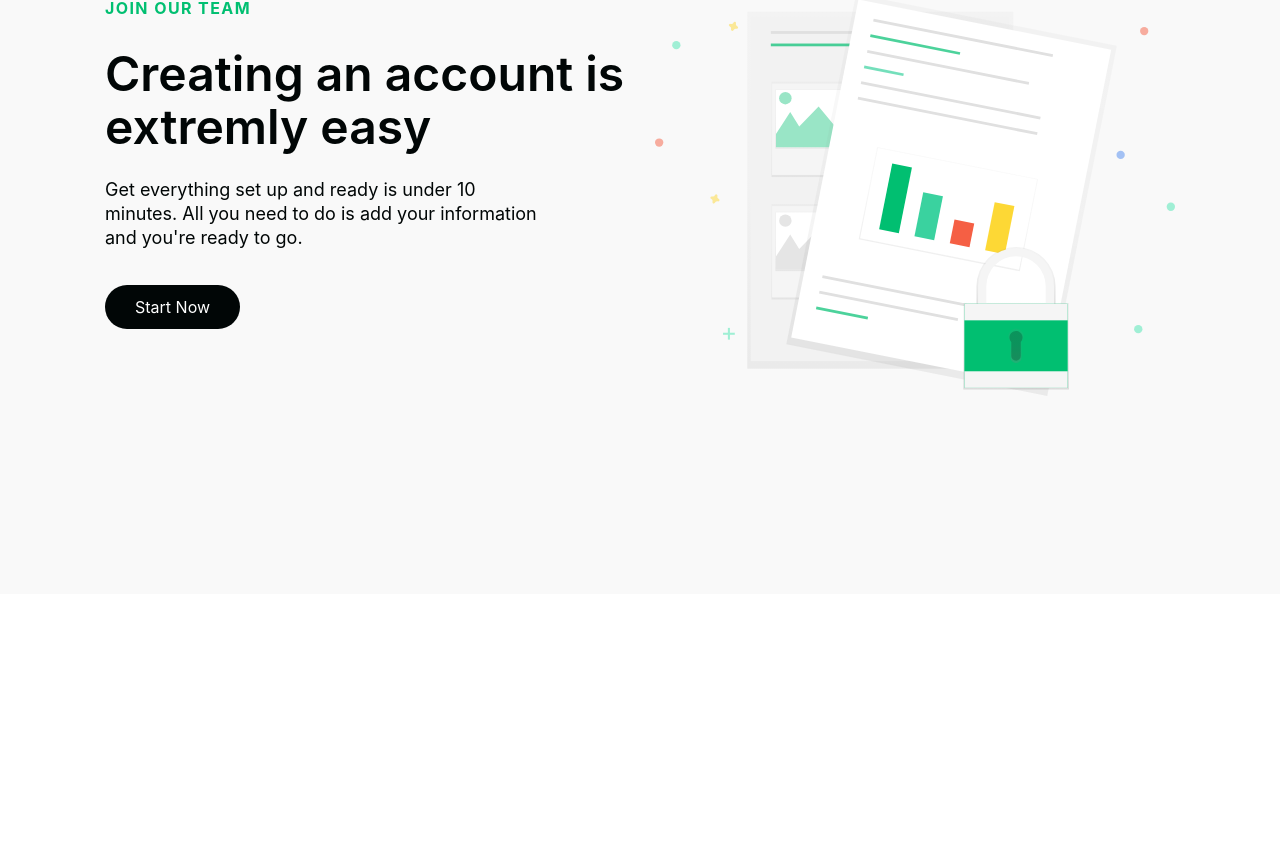
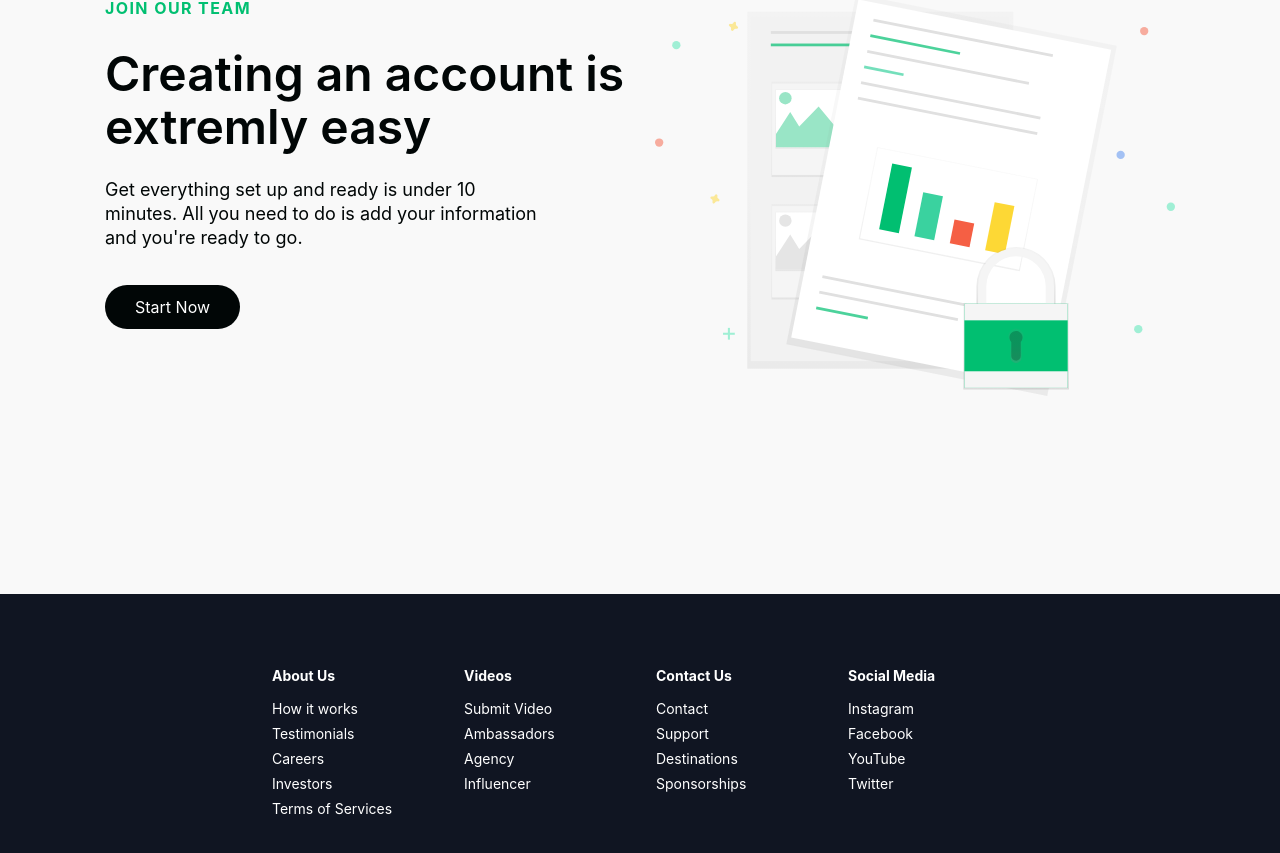
Before and after one commit to PiotrGamorski/react-website-scrolling-app, a React (Create React App) app: page / in a window 1280 px wide. Shown: the part 3486-4339 px from the top of the page. Before the commit the page ends 4080 px from the top, so only its background shows below. Built offline with nearby package versions, Linux system fonts and the light colour scheme; a web font is replaced by a local one.

Commit message:
Footer and its styling added.

```diff
--- a/src/App.js
+++ b/src/App.js
@@ -1,10 +1,14 @@
-import { BrowserRouter as Router } from "react-router-dom";
+import { BrowserRouter as Router, Route, Switch } from "react-router-dom";
 import Home from "./pages/index";
+import SigninPage from "./pages/signin";
 
 function App() {
   return (
     <Router>
-      <Home />
+      <Switch>
+        <Route path="/" component={Home} exact />
+        <Route path="/signin" component={SigninPage} exact />
+      </Switch>
     </Router>
   );
 }
--- /dev/null
+++ b/src/components/Footer/FooterElements.js
@@ -0,0 +1,67 @@
+import styled from "styled-components";
+import { Link as LinkRouter } from "react-router-dom";
+
+export const FooterContainer = styled.footer`
+  background-color: #101522;
+`;
+
+export const FooterWrapper = styled.div`
+  padding: 48px 24px;
+  display: flex;
+  justify-content: center;
+  align-items: center;
+  max-width: 1100px;
+  margin: 0 auto;
+`;
+
+export const FooterLinksContainer = styled.div`
+  display: flex;
+  justify-content: center;
+
+  @media screen and (max-width: 820px) {
+    padding-top: 32px;
+  }
+`;
+
+export const FooterLinkWrapper = styled.div`
+  display: flex;
+
+  @media screen and (max-width: 820px) {
+    flex-direction: column;
+  }
+`;
+
+export const FooterLinkItems = styled.div`
+  display: flex;
+  flex-direction: column;
+  align-items: flex-start;
+  margin: 16px;
+  text-align: left;
+  width: 160px;
+  box-sizing: border-box;
+  color: #fff;
+
+  @media screen and (max-width: 420px) {
+    margin: 0;
+    padding: 10px;
+    width: 100%;
+  }
+`;
+
+export const FooterLinkTitle = styled.h1`
+  font-size: 14px;
+  margin-bottom: 16px;
+`;
+
+export const FooterLink = styled(LinkRouter)`
+  color: #fff;
+  text-decoration: none;
+  cursor: pointer;
+  margin-bottom: 0.5rem;
+  font-size: 14px;
+
+  &:hover {
+    color: #01bf71;
+    transition: 0.3s ease-in-out;
+  }
+`;
--- /dev/null
+++ b/src/components/Footer/index.js
@@ -0,0 +1,56 @@
+import React from "react";
+import {
+  FooterContainer,
+  FooterWrapper,
+  FooterLinksContainer,
+  FooterLinkWrapper,
+  FooterLinkItems,
+  FooterLinkTitle,
+  FooterLink,
+} from "./FooterElements";
+
+const Footer = () => {
+  return (
+    <FooterContainer>
+      <FooterWrapper>
+        <FooterLinksContainer>
+          <FooterLinkWrapper>
+            <FooterLinkItems>
+              <FooterLinkTitle>About Us</FooterLinkTitle>
+              <FooterLink to="/signin">How it works</FooterLink>
+              <FooterLink to="/signin">Testimonials</FooterLink>
+              <FooterLink to="/signin">Careers</FooterLink>
+              <FooterLink to="/signin">Investors</FooterLink>
+              <FooterLink to="/signin">Terms of Services</FooterLink>
+            </FooterLinkItems>
+            <FooterLinkItems>
+              <FooterLinkTitle>Videos</FooterLinkTitle>
+              <FooterLink to="/signin">Submit Video</FooterLink>
+              <FooterLink to="/signin">Ambassadors</FooterLink>
+              <FooterLink to="/signin">Agency</FooterLink>
+              <FooterLink to="/signin">Influencer</FooterLink>
+            </FooterLinkItems>
+          </FooterLinkWrapper>
+          <FooterLinkWrapper>
+            <FooterLinkItems>
+              <FooterLinkTitle>Contact Us</FooterLinkTitle>
+              <FooterLink to="/signin">Contact</FooterLink>
+              <FooterLink to="/signin">Support</FooterLink>
+              <FooterLink to="/signin">Destinations</FooterLink>
+              <FooterLink to="/signin">Sponsorships</FooterLink>
+            </FooterLinkItems>
+            <FooterLinkItems>
+              <FooterLinkTitle>Social Media</FooterLinkTitle>
+              <FooterLink to="/signin">Instagram</FooterLink>
+              <FooterLink to="/signin">Facebook</FooterLink>
+              <FooterLink to="/signin">YouTube</FooterLink>
+              <FooterLink to="/signin">Twitter</FooterLink>
+            </FooterLinkItems>
+          </FooterLinkWrapper>
+        </FooterLinksContainer>
+      </FooterWrapper>
+    </FooterContainer>
+  );
+};
+
+export default Footer;
--- a/src/pages/index.js
+++ b/src/pages/index.js
@@ -1,4 +1,5 @@
 import React, { useState } from "react";
+import Footer from "../components/Footer";
 import HeroSection from "../components/HeroSection";
 import InfoSection from "../components/InfoSection";
 import {
@@ -26,6 +27,7 @@ const Home = () => {
       <InfoSection {...homeObjectTwo} />
       <Services />
       <InfoSection {...homeObjectThree} />
+      <Footer />
     </div>
   );
 };
--- /dev/null
+++ b/src/pages/signin.js
@@ -0,0 +1,7 @@
+import React from "react";
+
+const SigninPage = () => {
+  return <div></div>;
+};
+
+export default SigninPage;
```
Also changed, not shown: 1 other file (tests, documents, lock files or other folders).
